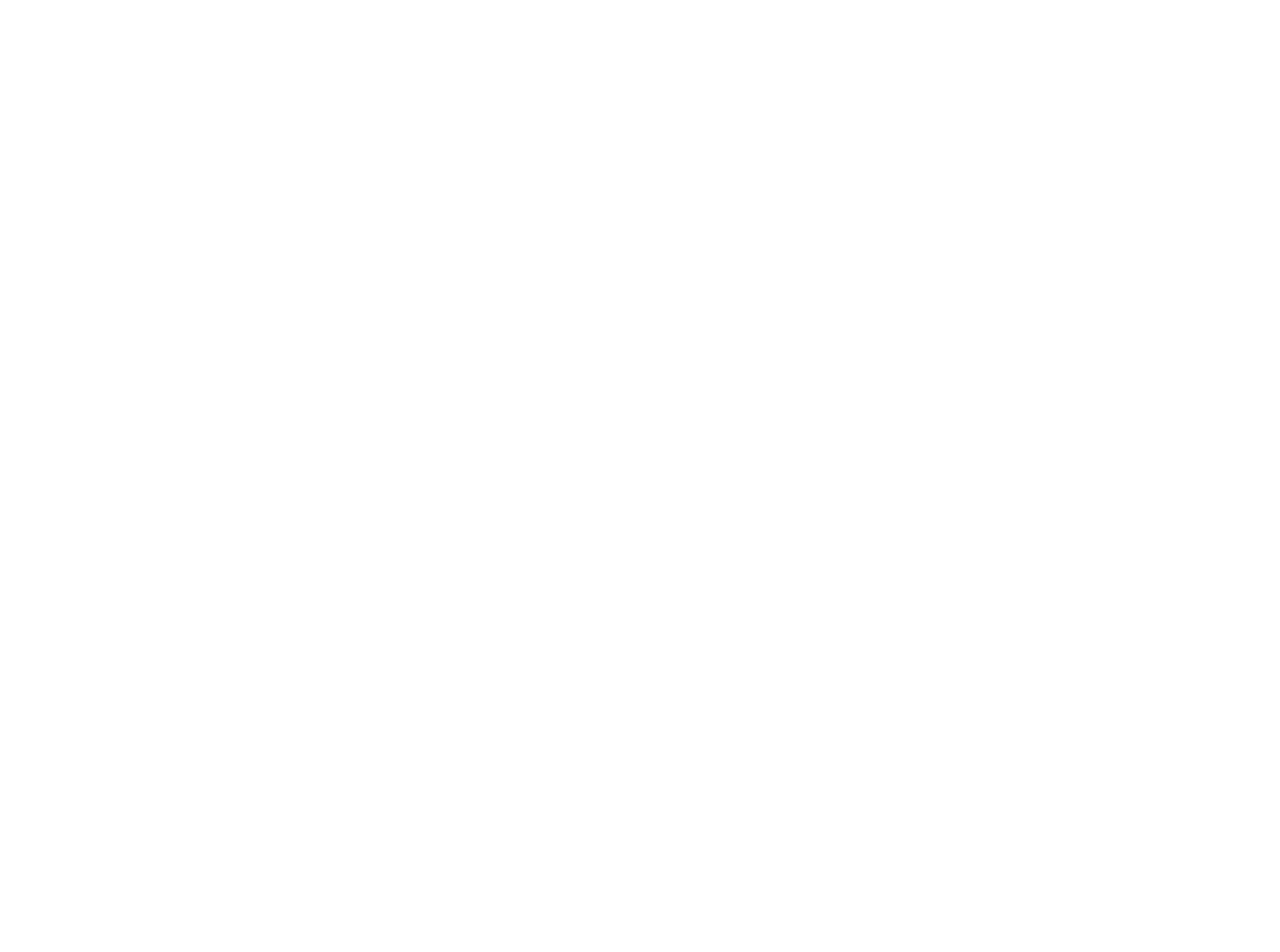
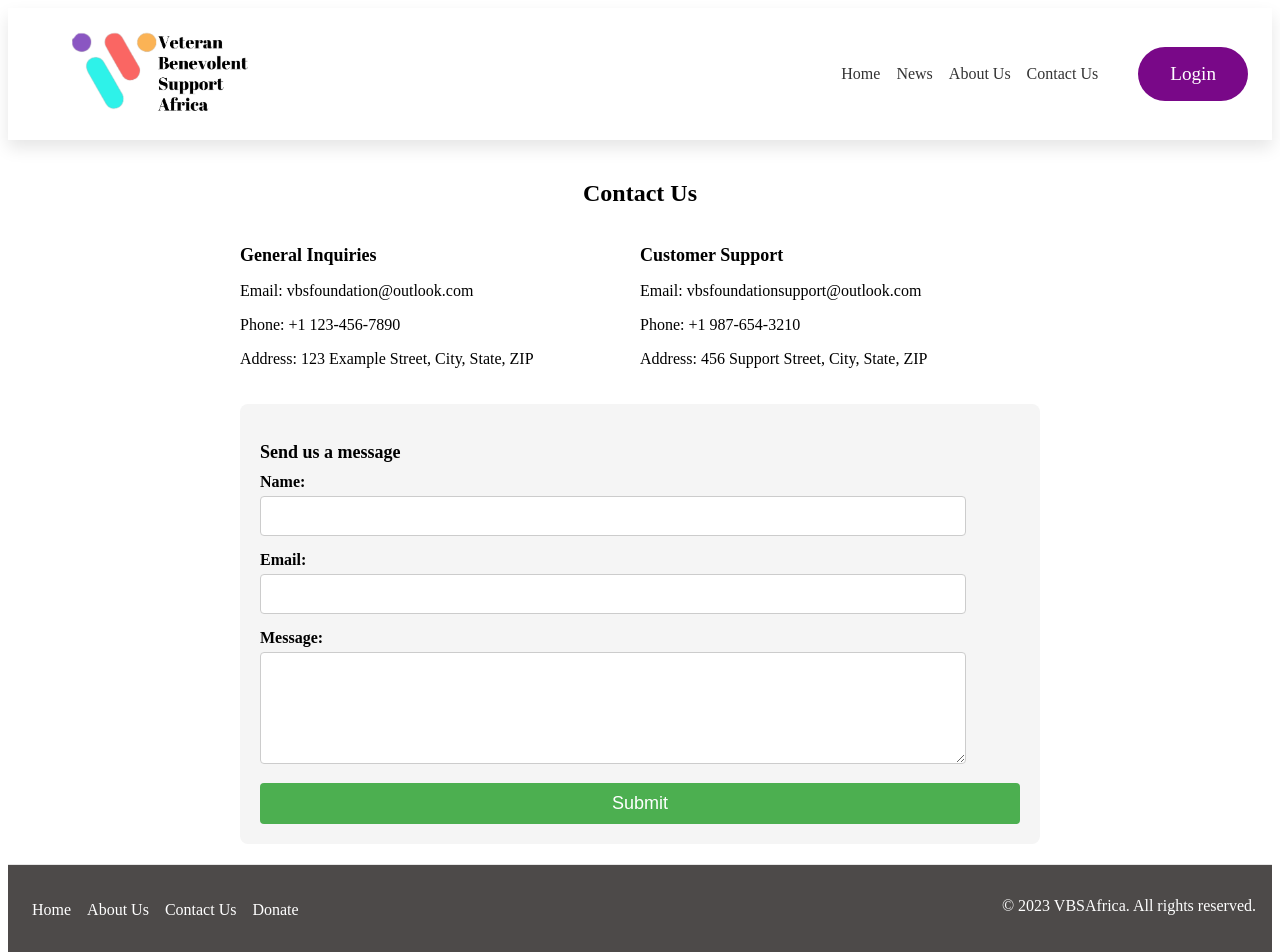
Before and after one commit to AsukFavour/Veteransconnect, a React (Vite) app: page /contactus in a window 1280 px wide. Before the commit this address had no page. Shown: the top 952 px of the page. Before the commit the page ends 800 px from the top, so only its background shows below. Built offline with nearby package versions, Linux system fonts and the light colour scheme.

Commit message:
updates to some component

```diff
--- a/index.html
+++ b/index.html
@@ -2,9 +2,9 @@
 <html lang="en">
   <head>
     <meta charset="UTF-8" />
-    <link rel="icon" type="image/svg+xml" href="/vite.svg" />
+    <link rel="icon" type="" href="/logo.png" />
     <meta name="viewport" content="width=device-width, initial-scale=1.0" />
-    <title>Vite + React</title>
+    <title>VBSAfrica</title>
   </head>
   <body>
     <div id="root"></div>
--- a/src/App.jsx
+++ b/src/App.jsx
@@ -8,6 +8,7 @@
 import Entrepreneurship from "./component/Entrepreneurship/Entrepreneurship";
 import AuthForm from "./component/Authform/AuthForm";
 import Support from "./component/Support/Support";
+import ContactUs from "./component/ContactUs/ContactUs";
 
 function App() {
 
@@ -42,6 +43,9 @@
          <Route path="/support" element={
           <Support/>
         } />
+         <Route path="/contactus" element={
+          <ContactUs/>
+        } />
 
       </Routes>
     </Router>
--- a/src/component/Authform/AuthForm.jsx
+++ b/src/component/Authform/AuthForm.jsx
@@ -52,7 +52,7 @@
 
   return (
   <>
-   <Link to={'/'}><h2>Back Home >></h2>
+   <Link to={'/'}><h2>Back Home </h2>
       </Link>
     <div className="auth-form">
       <h2 className="auth-form__title">{isLogin ? 'Login' : 'Sign Up'}</h2>
--- a/src/component/Cards/CardGrid.css
+++ b/src/component/Cards/CardGrid.css
@@ -37,7 +37,7 @@
 .card__button {
   display: inline-block;
   padding: 0.5rem 1rem;
-  background-color: #007bff;
+  background-color: #790888;
   color: #fff;
   border-radius: 0.25rem;
   text-decoration: none;
@@ -48,5 +48,5 @@
 }
 
 .card__button:hover {
-  background-color: #0069d9;
+  background-color: #880882;
 }
--- a/src/component/Cards/Cards.jsx
+++ b/src/component/Cards/Cards.jsx
@@ -39,24 +39,23 @@
         link="/education"
       />
       <Card
-        imgSrc={employmentImg}
-        title="Employment"
-        description="Transitioning from military service to civilian life can be challenging. Our platform provides access to a wide range of job opportunities explore job listings from organizations, both in the public and private sectors that value your unique skill set and experience."
-        link="/employment"
-      />
-      <Card
         imgSrc={entrepreneurshipImg}
         title="Entrepreneurship"
         description="If you aspire to start and grow your own business, our platform provides a range of entrepreneurship courses to equip you with the necessary knowledge and skills."
         link="/entrepreneurship"
       />
       <Card
+        imgSrc={employmentImg}
+        title="Employment"
+        description="Transitioning from military service to civilian life can be challenging. Our platform provides access to a wide range of job opportunities explore job listings from organizations, both in the public and private sectors that value your unique skill set and experience."
+        link="/employment"
+      />
+      {/* <Card
         imgSrc={insuranceImg}
         title="Insurance"
         description="Protecting your future and your loved ones is paramount. We offer comprehensive information and resources related to insurance options specifically tailored for veterans."
         link="/insurance"
-      />
-
+      /> */}
       <Card
         imgSrc={advocacyImg}
         title="Advocacy"
--- /dev/null
+++ b/src/component/ContactUs/ContactUs.css
@@ -0,0 +1,71 @@
+.contact-us {
+    max-width: 800px;
+    margin: 0 auto;
+    padding: 20px;
+  }
+
+  .contact-us__title {
+    font-size: 24px;
+    text-align: center;
+    margin-bottom: 20px;
+  }
+
+  .contact-us__info {
+    display: flex;
+    justify-content: space-between;
+    margin-bottom: 20px;
+  }
+
+  .contact-us__details {
+    flex: 1;
+  }
+
+  .contact-us__subtitle {
+    font-size: 18px;
+    font-weight: bold;
+    margin-bottom: 10px;
+  }
+
+  .contact-us__form {
+    background-color: #f5f5f5;
+    padding: 20px;
+    border-radius: 8px;
+
+  }
+
+  .contact-us__form-group {
+    margin-bottom: 15px;
+  }
+
+  .contact-us__form-group label {
+    display: block;
+    margin-bottom: 5px;
+    font-weight: bold;
+  }
+
+  .contact-us__form-group input,
+  .contact-us__form-group textarea {
+    width: 90%;
+    padding: 10px;
+    font-size: 16px;
+    border-radius: 4px;
+    border: 1px solid #ccc;
+  }
+
+  .contact-us__submit-button {
+    width: 100%;
+    padding: 10px;
+    font-size: 18px;
+    background-color: #4caf50;
+    color: #fff;
+    border: none;
+    border-radius: 4px;
+    cursor: pointer;
+  }
+
+  @media (max-width: 480px) {
+    .contact-us {
+      width: 100%;
+      max-width: none;
+    }
+  }
--- /dev/null
+++ b/src/component/ContactUs/ContactUs.jsx
@@ -0,0 +1,50 @@
+import React from "react";
+import "./ContactUs.css";
+import Footer from "../Footer/Footer";
+import Navbar from "../TopNavbar/Navbar";
+
+function ContactUs() {
+  return (
+    <>
+      <Navbar />
+      <div className="contact-us">
+        <h2 className="contact-us__title">Contact Us</h2>
+        <div className="contact-us__info">
+          <div className="contact-us__details">
+            <h3 className="contact-us__subtitle">General Inquiries</h3>
+            <p>Email: vbsfoundation@outlook.com</p>
+            <p>Phone: +1 123-456-7890</p>
+            <p>Address: 123 Example Street, City, State, ZIP</p>
+          </div>
+          <div className="contact-us__details">
+            <h3 className="contact-us__subtitle">Customer Support</h3>
+            <p>Email: vbsfoundationsupport@outlook.com</p>
+            <p>Phone: +1 987-654-3210</p>
+            <p>Address: 456 Support Street, City, State, ZIP</p>
+          </div>
+        </div>
+        <form className="contact-us__form">
+          <h3 className="contact-us__subtitle">Send us a message</h3>
+          <div className="contact-us__form-group">
+            <label htmlFor="name">Name:</label>
+            <input type="text" id="name" />
+          </div>
+          <div className="contact-us__form-group">
+            <label htmlFor="email">Email:</label>
+            <input type="email" id="email" />
+          </div>
+          <div className="contact-us__form-group">
+            <label htmlFor="message">Message:</label>
+            <textarea id="message" rows="5"></textarea>
+          </div>
+          <button type="submit" className="contact-us__submit-button">
+            Submit
+          </button>
+        </form>
+      </div>
+      <Footer />
+    </>
+  );
+}
+
+export default ContactUs;
--- a/src/component/Footer/Footer.jsx
+++ b/src/component/Footer/Footer.jsx
@@ -8,8 +8,8 @@
     <footer className="footer">
       <div className="footer__links">
       <Link to={'/'} >Home</Link>
-        <a href="#">About Us</a>
-        <a href="#">Contact Us</a>
+      <Link to={'/about'} >About Us</Link>
+      <Link to={'/contactus'} >Contact Us</Link>
         <a href="#">Donate</a>
       </div>
       <p className="footer__text">&copy; 2023 VBSAfrica. All rights reserved.</p>
--- a/src/component/News/News.css
+++ b/src/component/News/News.css
@@ -66,7 +66,7 @@
 }
 
 .news-item__button {
-  background-color: #0077c2;
+  background-color: #790888;
   border: none;
   color: #fff;
   cursor: pointer;
@@ -76,5 +76,5 @@
 }
 
 .news-item__button:hover {
-  background-color: #005ea6;
+  background-color: #880882;
 }
--- a/src/component/Support/Support.jsx
+++ b/src/component/Support/Support.jsx
@@ -4,8 +4,8 @@
 import Banner from "../Banner/Banner";
 import Footer from "../Footer/Footer";
 import telemedicine from "../../assets/supports.jpg";
-import healthEducation from "../../assets/supports.jpg";
-import backimg from "../../assets/supports.jpg";
+import healthEducation from "../../assets/advocacy.jpg";
+import backimg from "../../assets/volunteer.jpg";
 
 const Support = () => {
   return (
--- a/src/component/TopNavbar/Navbar.css
+++ b/src/component/TopNavbar/Navbar.css
@@ -36,7 +36,7 @@
 }
 
 .navbar__donate {
-  background-color: #007bff;
+  background-color: #790888;
   color: #fff;
   font-size: 1.2rem;
   padding: 1rem 2rem;
@@ -49,7 +49,7 @@
 }
 
 .navbar__donate:hover {
-  background-color: #0056b3;
+  background-color: #880882d2;
 }
 
 @media only screen and (max-width: 768px) {
--- a/src/component/TopNavbar/Navbar.jsx
+++ b/src/component/TopNavbar/Navbar.jsx
@@ -1,8 +1,8 @@
-import React, { useState } from 'react';
-import logo from '../../assets/polotno.png';
-import './Navbar.css';
+import React, { useState } from "react";
+import logo from "../../assets/polotno.png";
+import "./Navbar.css";
 import { Link } from "react-router-dom";
-import { FaBars, FaTimes } from 'react-icons/fa';
+import { FaBars, FaTimes } from "react-icons/fa";
 
 function Navbar() {
   const [menuOpen, setMenuOpen] = useState(false);
@@ -13,17 +13,28 @@
 
   return (
     <nav className="navbar">
-      <Link to={'/'}>
-      <img src={logo} alt="Logo" className="navbar__logo" /></Link>
+      <Link to={"/"}>
+        <img src={logo} alt="Logo" className="navbar__logo" />
+      </Link>
       <button className="navbar__toggle" onClick={handleMenuToggle}>
-        {menuOpen ? <FaTimes />: <FaBars />}
+        {menuOpen ? <FaTimes /> : <FaBars />}
       </button>
-      <div className={`navbar__links ${menuOpen ? 'navbar__links--open' : ''}`}>
-        <Link to={'/'} className="navbar__link">Home</Link>
-        <Link to={'/allnews'} className="navbar__link">News</Link>
-        <Link to={'/about'} className="navbar__link">About Us</Link>
-        <a href="#" className="navbar__link">Contact Us</a>
-        <Link to={'/login'} className='navbar__donate'>Login</Link>
+      <div className={`navbar__links ${menuOpen ? "navbar__links--open" : ""}`}>
+        <Link to={"/"} className="navbar__link">
+          Home
+        </Link>
+        <Link to={"/allnews"} className="navbar__link">
+          News
+        </Link>
+        <Link to={"/about"} className="navbar__link">
+          About Us
+        </Link>
+        <Link to={"/contactus"} className="navbar__link">
+          Contact Us
+        </Link>
+        <Link to={"/login"} className="navbar__donate">
+          Login
+        </Link>
       </div>
     </nav>
   );
```
Also changed, not shown: public/logo.png (added).
